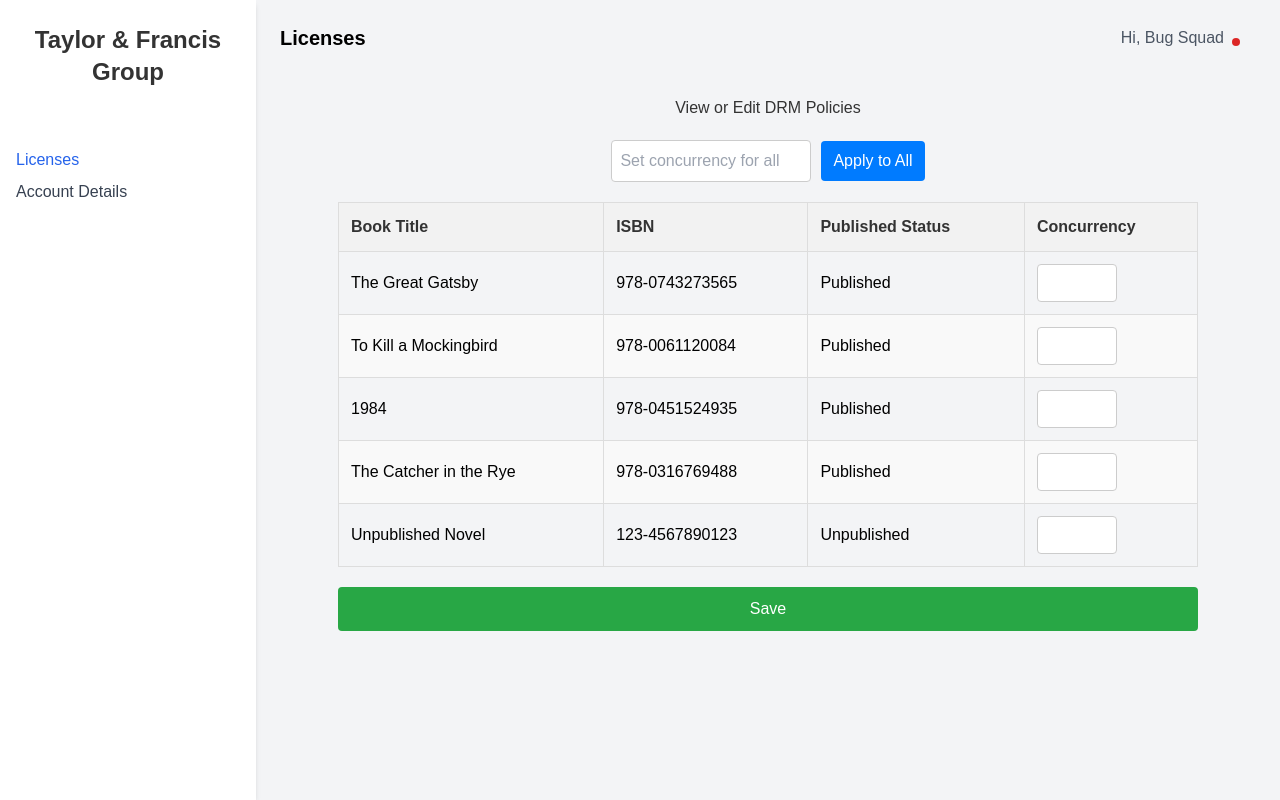
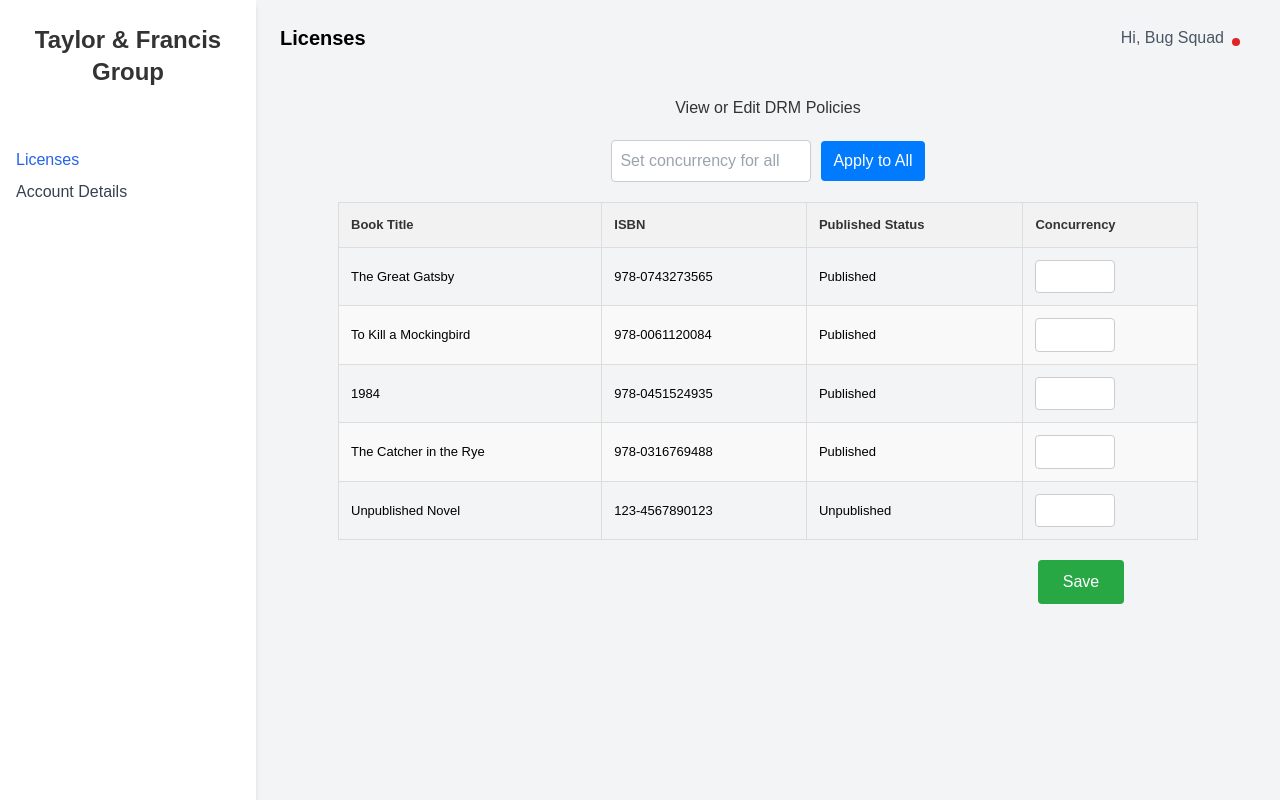
Before and after one commit to singhariom2001/Bug_Squad-, a React (Create React App) app: page /concurrency in a window 1280 px wide. Built offline with nearby package versions, Linux system fonts and the light colour scheme.

Commit message:
css changed

```diff
--- a/src/components/Concurrency.css
+++ b/src/components/Concurrency.css
@@ -51,12 +51,15 @@
 
   .data-table th,
   .data-table td {
+    font-size: small;
     border: 1px solid #ddd;
     padding: 12px;
     text-align: left;
   }
 
   .data-table th {
+
+    font-weight:bolder;
     background-color: #f2f2f2;
     color: #333;
   }
@@ -80,7 +83,7 @@
   /* Save Button */
   .save-btn {
     display: block;
-    width: 100%;
+    width: 10%;
     padding: 10px;
     background-color: #28a745;
     color: white;
@@ -91,6 +94,7 @@
     font-size: 16px;
     transition: background-color 0.3s ease;
     margin-top: 20px;
+    margin-left: 700px;
   }
 
   .save-btn:hover {
```
